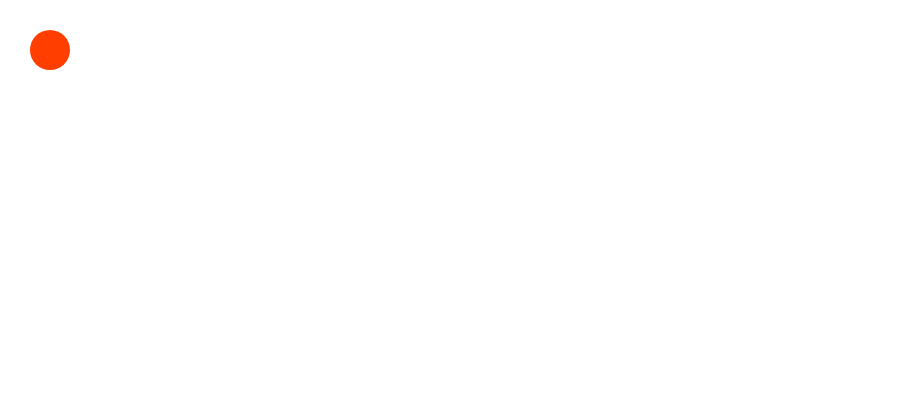
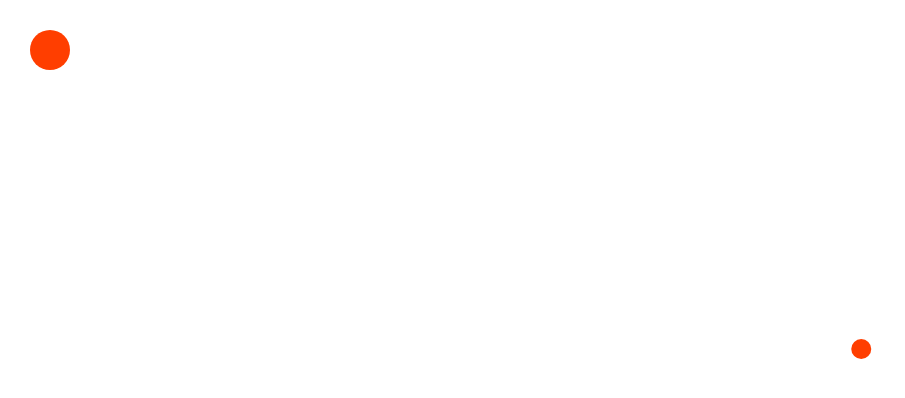
Before and after one commit to GrapesGoober/css400-project-dev, a SvelteKit app in the folder frontend/: page / in a window 1280 px wide. Shown: the top 398 px of the page, without its empty margins (0-905 px from the left). Built offline with nearby package versions, Linux system fonts and the light colour scheme.

Commit message:
#1 added basic wall detection

```diff
--- a/frontend/src/routes/+page.svelte
+++ b/frontend/src/routes/+page.svelte
@@ -3,17 +3,26 @@
 	import Mallet from './mallet.svelte';
 
 	let mallet_pos = [50, 50]
+	let width, height
 
 </script>
 
 <!-- svelte-ignore a11y-no-static-element-interactions -->
-<svg on:mousemove={(e) => mallet_pos = [e.clientX, e.clientY]}>
-	<Mallet bind:move_to={mallet_pos}/>
-	<Puck/>
-</svg>
+<div bind:clientWidth={width} bind:clientHeight={height}>
+	<svg on:mousemove={(e) => mallet_pos = [e.clientX, e.clientY]}>
+		<Mallet bind:move_to={mallet_pos}/>
+		<Puck bind:width={width} bind:height={height}/>
+	</svg>
+</div>
+
+
 
 <style>
 	svg {
+		width: 100%;
+		height: 100%;
+	}
+	div {
 		width: 100%;
 		height: 80vh;
 		margin: -8px;
--- a/frontend/src/routes/puck.svelte
+++ b/frontend/src/routes/puck.svelte
@@ -1,12 +1,14 @@
 <script>
     import { tweened } from 'svelte/motion'
 	import { linear } from 'svelte/easing'
+
+	export let width, height
 
 	const DELTA_TIME = 200
     let velocity = [50, 10]
 
     let puck_coords = tweened(
-		[50, 50],
+		[0, 0],
 		{ duration: DELTA_TIME, easing: linear }
 	)
 
@@ -17,6 +19,15 @@
 		])
     }, DELTA_TIME)
 
+	// this wall detection isn't reliable due to high DELTA_TIME
+	// however, the reactive check is as fast as the browser suppport,
+	// so the solution lies somewhere in setInterval and tweening
+	$: if ($puck_coords[0] > width) {
+		velocity[0] = -velocity[0]
+	}
+	$: if ($puck_coords[1] < 0 || $puck_coords[1] > height) {
+		velocity[1] = -velocity[1]
+	}
 </script>
 
 <circle cx={$puck_coords[0]} cy={$puck_coords[1]} r=10/>
```
